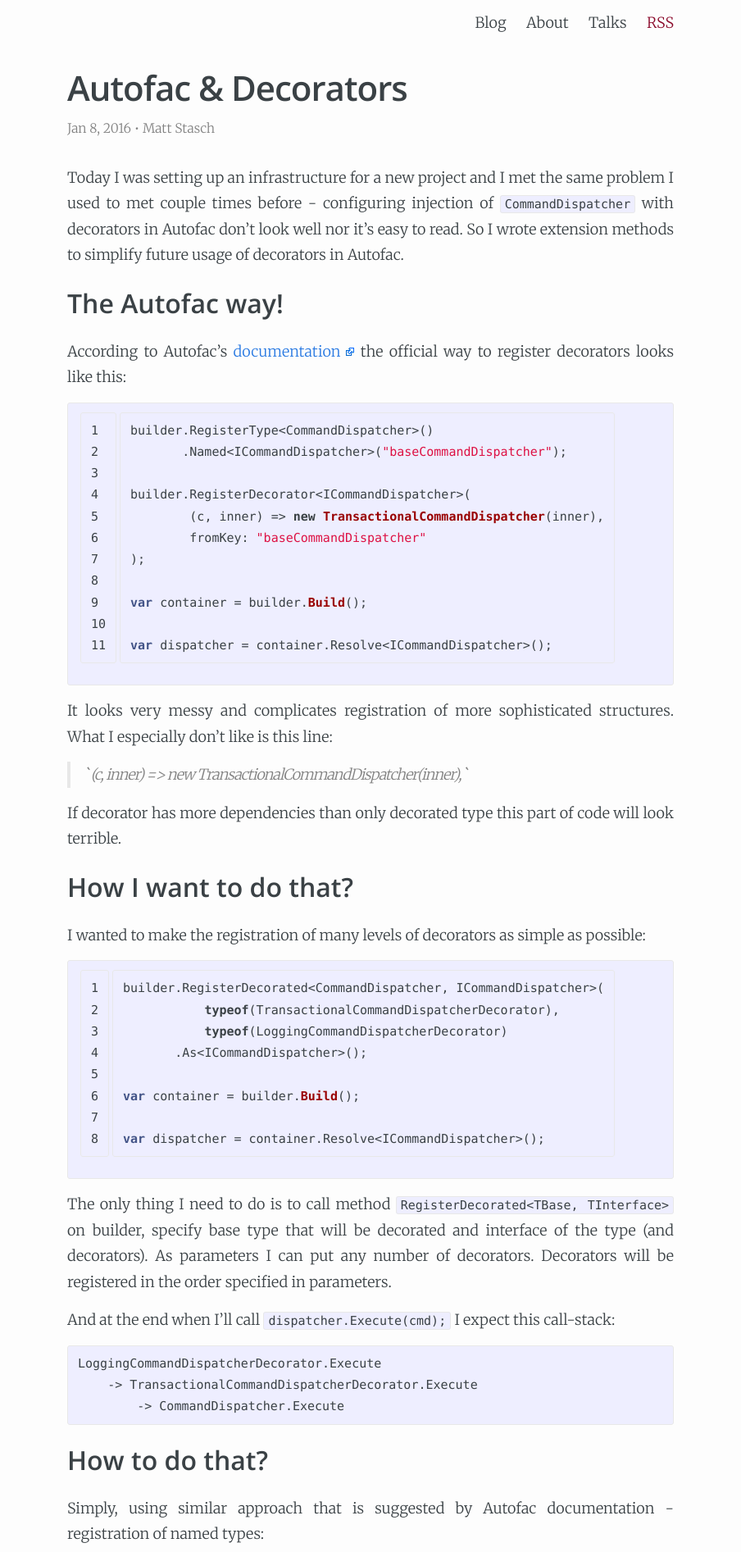
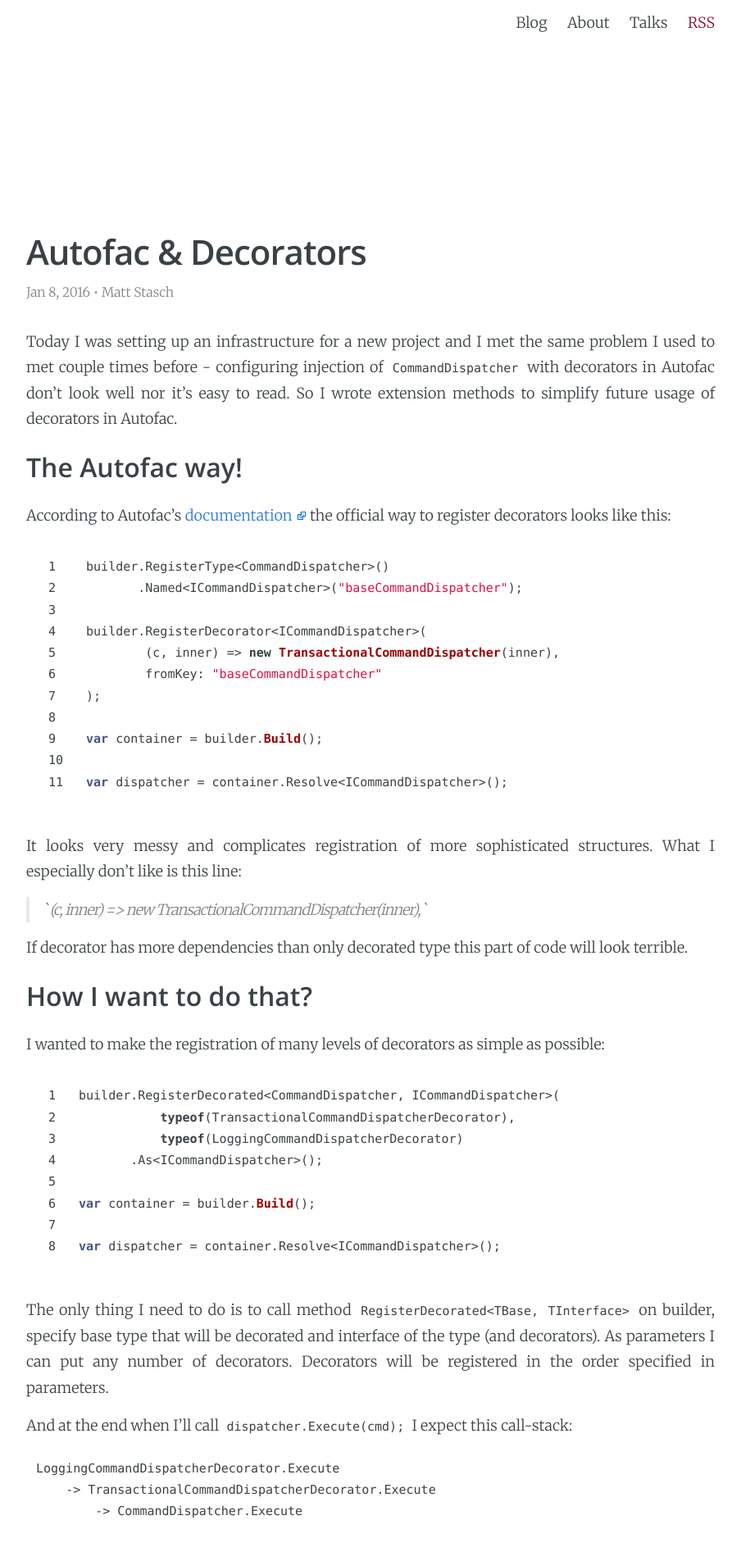
Before and after one commit to mat3u/mat3u.github.io, a Jekyll site: the page built from _posts/2016-01-08-autofac--decorators.md, in a window 1280 px wide. Shown: the top 1893 px of the page at 82% size, without its empty margins (188-1092 px from the left). Built offline with Jekyll 4.4.1, drawn with Linux system fonts in a browser that asks for light colours; comment, search, counter and statistics services are not loaded; some of the changed text lies outside the part shown.

Commit message:
Style fixes after Github Jekyll upgrade

```diff
--- a/_config.yml
+++ b/_config.yml
@@ -8,9 +8,11 @@ url: "http://mattstasch.net"
 twitter_username: mattstasch
 github_username:  mat3u
 
+gems: [jekyll-paginate]
+
 # Build settings
 markdown: kramdown
-highlighter: pygments
+highlighter: rouge
 
 # Permalinks
 permalink: /:year/:month/:title
--- a/_posts/2016-01-08-autofac--decorators.md
+++ b/_posts/2016-01-08-autofac--decorators.md
@@ -104,12 +104,14 @@ public static class BuilderExtensions
 
 What is happening? I'm simply registering base type with name: `{InterfaceTypeName}-0` (line 16) and following decorators as `{InterfaceTypeName-i}` (lines 18-30). Last decorator is registered as interface that will requested to be injected (lines 32-36). In this particular case it looks as follows:
 
+
 | Type | | Name |
 |------|-|------|
 | `CommandDispatcher` |  -> |`ICommandDispatcher-0` |
 | `TransactionalCommandDispatcherDecorator` | -> | `ICommandDispatcher-1` |
 | `LoggingCommandDispatcherDecorator` | |  |
 
+<br/>
 If for some reason default value of `keyBase` (name of `TInterace`) don't work in your case, you can easily specify other value during registration.
 In this approach all external dependencies will be resolved as usually at every level of this decorator chain.
 
--- a/_sass/_base.scss
+++ b/_sass/_base.scss
@@ -131,9 +131,6 @@ pre,
 code {
     font-family: $source-font-family;
     font-size: 15px;
-    border: 1px solid $grey-color-light;
-    border-radius: 3px;
-    background-color: #eef;
 }
 
 code {
@@ -142,7 +139,6 @@ code {
 
 pre {
     padding: 8px 12px;
-    overflow-x: scroll;
 
     > code {
         border: 0;
--- a/_sass/_layout.scss
+++ b/_sass/_layout.scss
@@ -8,6 +8,11 @@
 
     // Positioning context for the mobile navigation icon
     position: relative;
+
+    margin-bottom: 200px;
+    @include media-query($on-palm) {
+      margin-bottom: 20px;
+    }
 }
 
 
@@ -203,11 +208,7 @@ h1, h2, h3, h4, h5, h6 {
 }
 
 .post {
-    margin-bottom: 4em;
-}
-
-.posts {
-    margin-top: 150px;
+    margin-bottom: 6em;
 }
 
 /**
--- a/_sass/_syntax-highlighting.scss
+++ b/_sass/_syntax-highlighting.scss
@@ -2,7 +2,6 @@
  * Syntax highlighting styles
  */
 .highlight {
-    background: #fff;
     @extend %vertical-rhythm;
 
     .c     { color: #998; font-style: italic } // Comment
--- a/css/main.scss
+++ b/css/main.scss
@@ -16,11 +16,11 @@ $base-line-height: 1.75;
 
 $header-color: #444;
 
-$base-page-width:  800px;
+$base-page-width:  900px;
 $spacing-unit:     30px;
 
 $text-color:       #3A4145;
-$background-color: #fdfdfd;
+$background-color: #FFFFFF;
 $brand-color:      #2a7ae2;
 
 $grey-color:       #828282;
@@ -28,7 +28,7 @@ $grey-color-light: lighten($grey-color, 40%);
 $grey-color-dark:  darken($grey-color, 25%);
 
 $on-palm:          600px;
-$on-laptop:        800px;
+$on-laptop:        900px;
 
 
 
```
